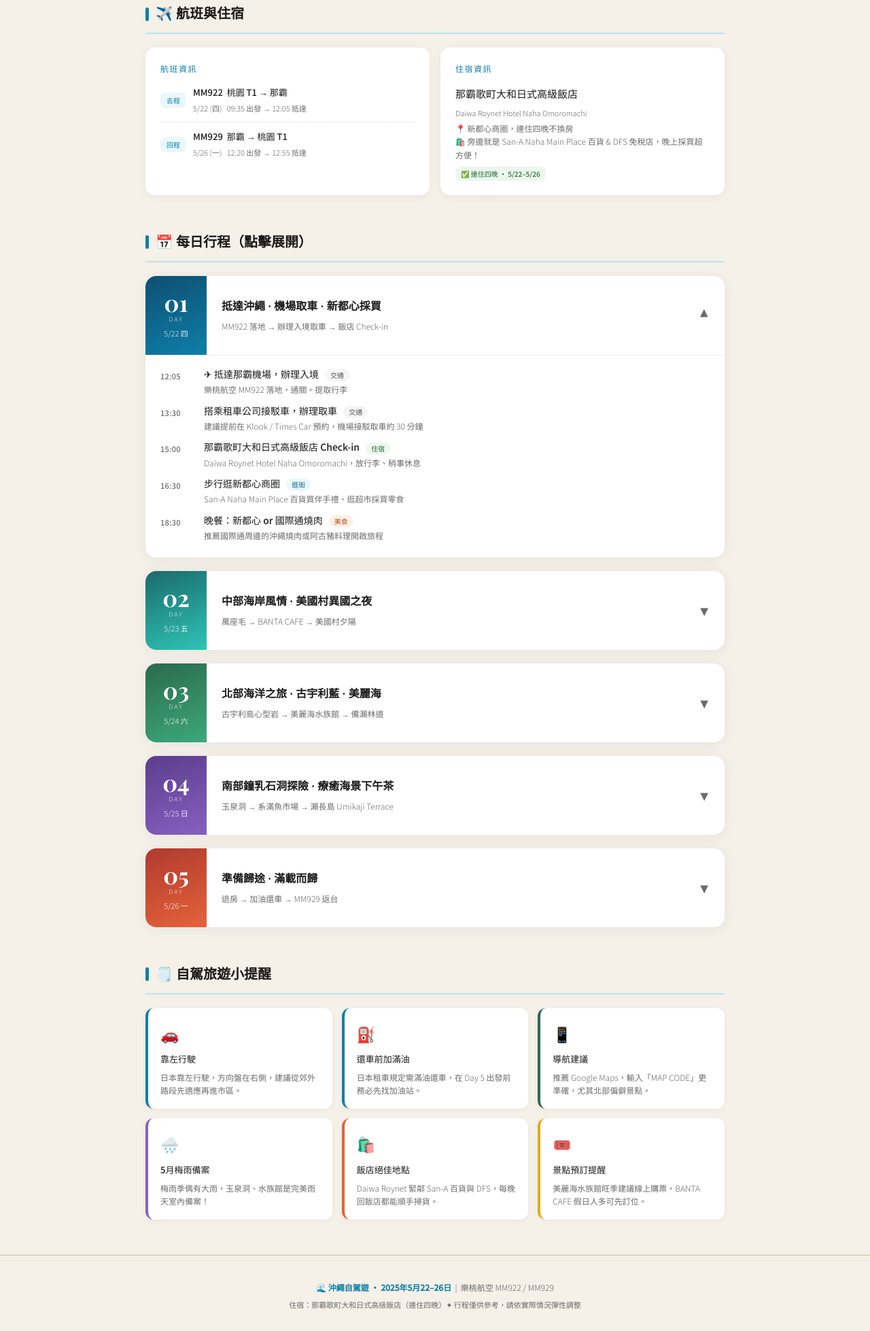
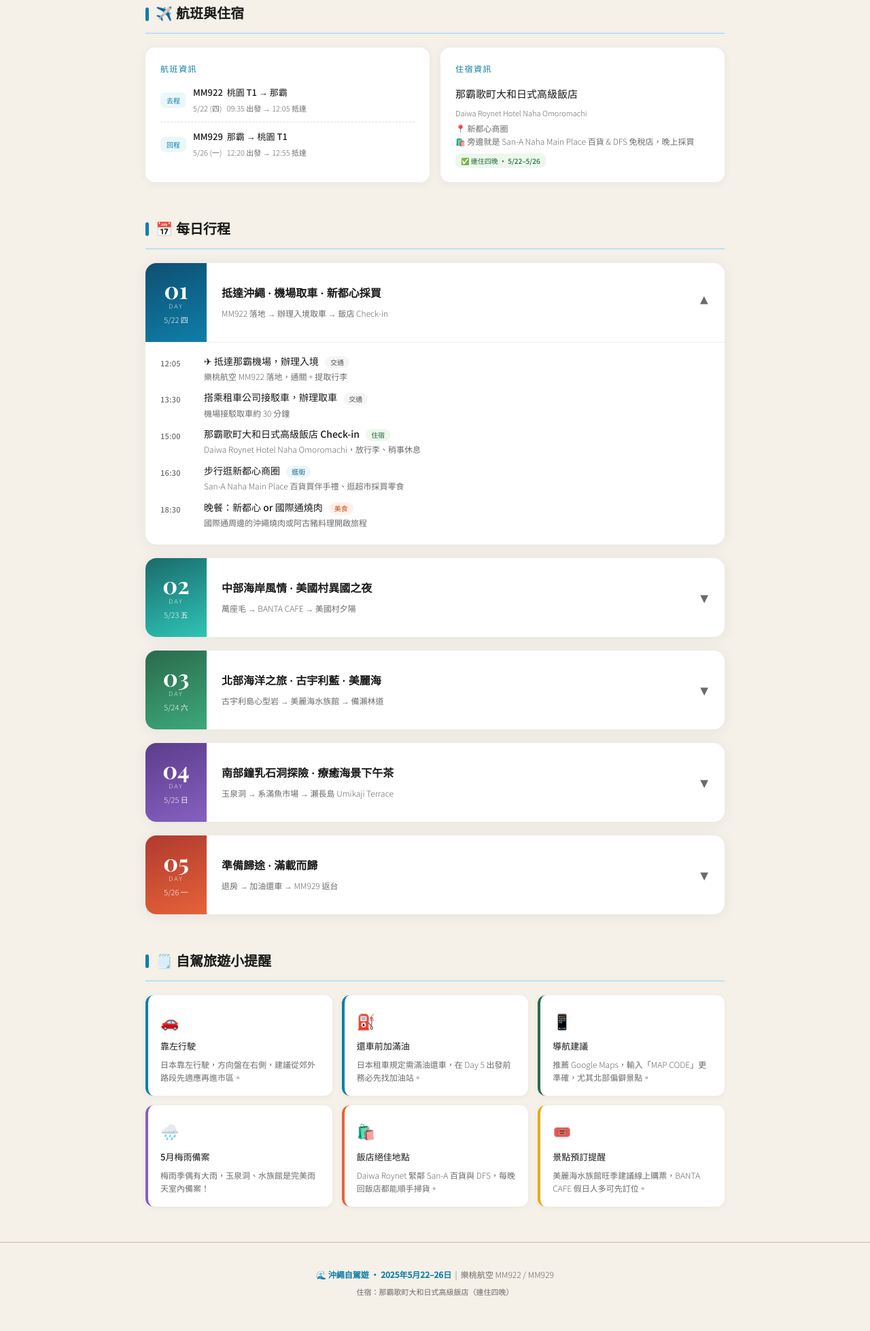
Before and after one commit to zz0285inforce/okinawa, a plain HTML site: page index.html in a window 1280 px wide. Shown: the part 582-2540 px from the top of the page at 68% size. Drawn offline with nearby package versions, Linux system fonts and the light colour scheme; a web font is replaced by a local one.

Commit message:
Update index.html

```diff
--- a/index.html
+++ b/index.html
@@ -160,7 +160,7 @@
       <div class="info-card-title">住宿資訊</div>
       <div class="hotel-name">那霸歌町大和日式高級飯店</div>
       <div class="hotel-sub" style="font-size:11px; color: var(--text-muted); margin-bottom:4px;">Daiwa Roynet Hotel Naha Omoromachi</div>
-      <div class="hotel-sub">📍 新都心商圈，連住四晚不換房<br>🛍️ 旁邊就是 San-A Naha Main Place 百貨 &amp; DFS 免稅店，晚上採買超方便！</div>
+      <div class="hotel-sub">📍 新都心商圈 <br>🛍️ 旁邊就是 San-A Naha Main Place 百貨 &amp; DFS 免稅店，晚上採買</div>
       <span class="hotel-tag">✅ 連住四晚 · 5/22–5/26</span>
     </div>
   </div>
@@ -168,7 +168,7 @@
 
 <!-- ITINERARY -->
 <div class="section">
-  <h2 class="section-title">📅 每日行程（點擊展開）</h2>
+  <h2 class="section-title">📅 每日行程 </h2>
   <div class="day-grid">
 
     <!-- DAY 1 -->
@@ -193,7 +193,7 @@
           </li>
           <li class="stop">
             <div class="stop-time">13:30</div>
-            <div class="stop-content"><div class="stop-name">搭乘租車公司接駁車，辦理取車 <span class="tag tag-drive">交通</span></div><div class="stop-desc">建議提前在 Klook / Times Car 預約，機場接駁取車約 30 分鐘</div></div>
+            <div class="stop-content"><div class="stop-name">搭乘租車公司接駁車，辦理取車 <span class="tag tag-drive">交通</span></div><div class="stop-desc"> 機場接駁取車約 30 分鐘</div></div>
           </li>
           <li class="stop">
             <div class="stop-time">15:00</div>
@@ -205,7 +205,7 @@
           </li>
           <li class="stop">
             <div class="stop-time">18:30</div>
-            <div class="stop-content"><div class="stop-name">晚餐：新都心 or 國際通燒肉 <span class="tag tag-eat">美食</span></div><div class="stop-desc">推薦國際通周邊的沖繩燒肉或阿古豬料理開啟旅程</div></div>
+            <div class="stop-content"><div class="stop-name">晚餐：新都心 or 國際通燒肉 <span class="tag tag-eat">美食</span></div><div class="stop-desc">國際通周邊的沖繩燒肉或阿古豬料理開啟旅程</div></div>
           </li>
         </ul>
       </div>
@@ -237,7 +237,7 @@
           </li>
           <li class="stop">
             <div class="stop-time">12:00</div>
-            <div class="stop-content"><div class="stop-name">星野集團 BANTA CAFE ☕ <span class="tag tag-eat">美食</span></div><div class="stop-desc">全日本最大海景咖啡廳，喝飲料俯瞰珊瑚礁大海，超療癒！</div></div>
+            <div class="stop-content"><div class="stop-name">星野集團 BANTA CAFE ☕ <span class="tag tag-eat">美食</span></div><div class="stop-desc">全日本最大海景咖啡廳，喝飲料俯瞰珊瑚礁大海</div></div>
           </li>
           <li class="stop">
             <div class="stop-time">14:00</div>
@@ -322,7 +322,7 @@
           </li>
           <li class="stop">
             <div class="stop-time">13:00</div>
-            <div class="stop-content"><div class="stop-name">系滿魚市場 🐟 <span class="tag tag-eat">美食</span></div><div class="stop-desc">午餐大啖高CP值生魚片、烤海鮮、生蠔，平價又新鮮！</div></div>
+            <div class="stop-content"><div class="stop-name">系滿魚市場 🐟 <span class="tag tag-eat">美食</span></div><div class="stop-desc">高CP值生魚片、烤海鮮、生蠔</div></div>
           </li>
           <li class="stop">
             <div class="stop-time">15:00</div>
@@ -394,7 +394,7 @@
 
 <footer>
   <p>🌊 <strong>沖繩自駕遊 · 2025年5月22–26日</strong> &nbsp;|&nbsp; 樂桃航空 MM922 / MM929</p>
-  <p style="margin-top:6px; font-size:11px;">住宿：那霸歌町大和日式高級飯店（連住四晚）✦ 行程僅供參考，請依實際情況彈性調整</p>
+  <p style="margin-top:6px; font-size:11px;">住宿：那霸歌町大和日式高級飯店（連住四晚）</p>
 </footer>
 
 <script>
```
